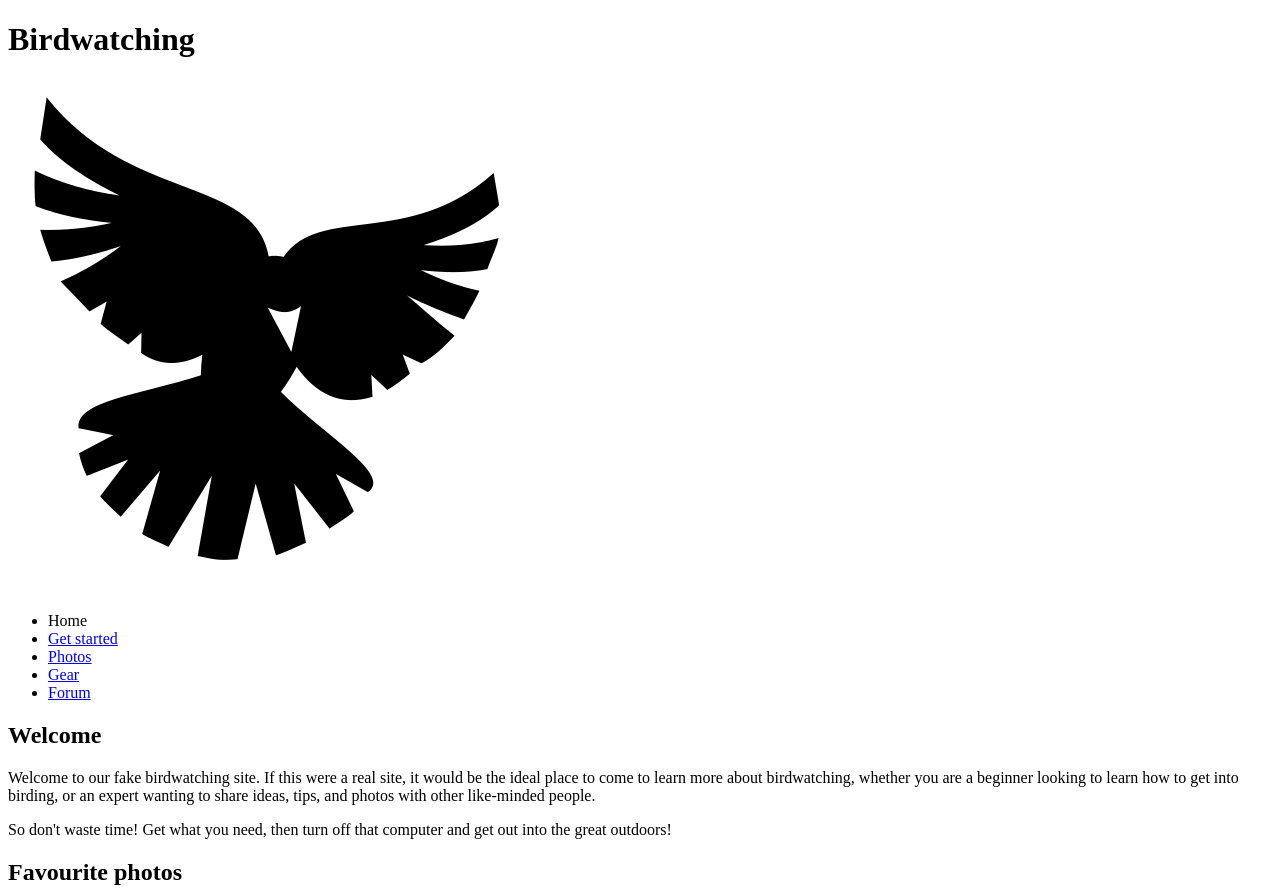
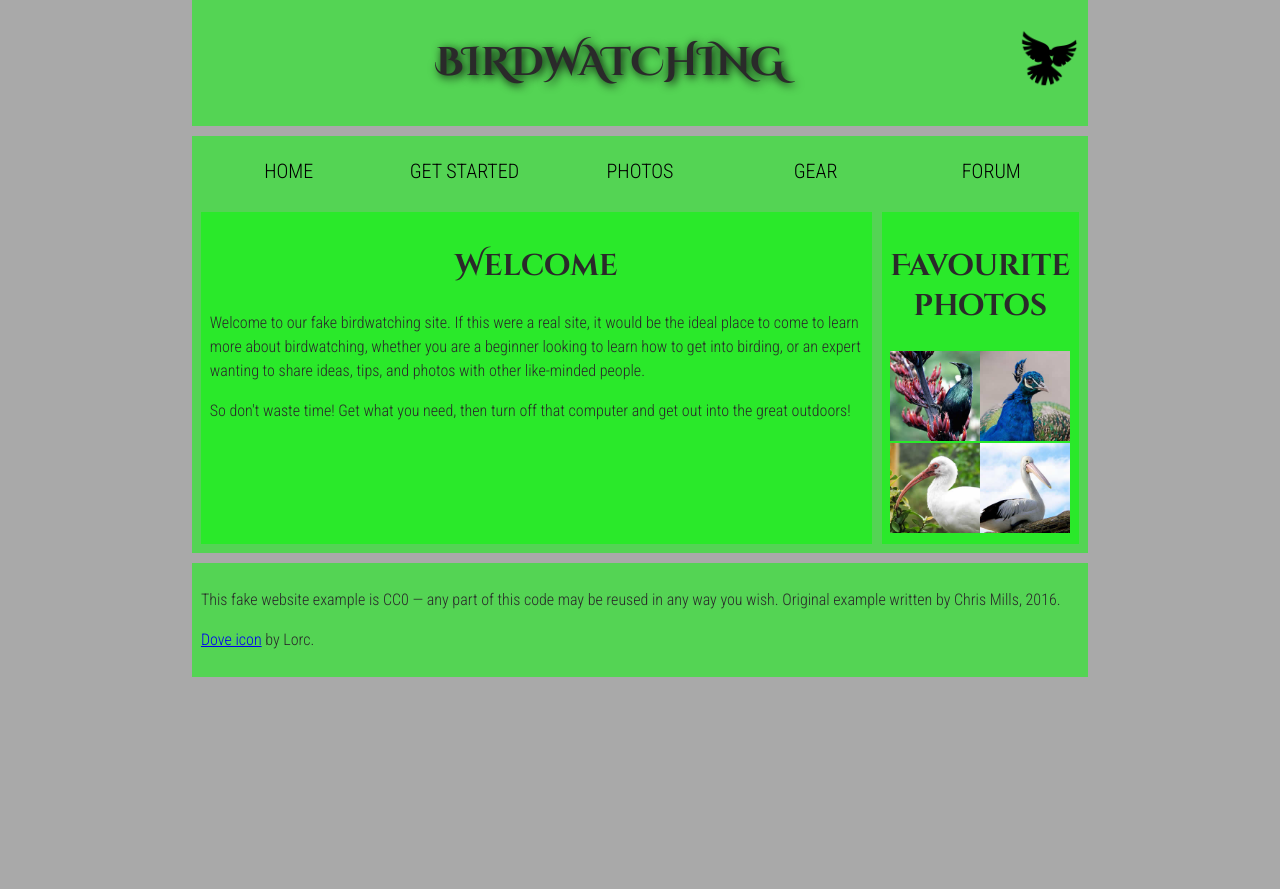
Before and after one commit to lxvs/t, a plain HTML site: page mdn/assets/index.html in a window 1280 px wide. Shown: the top 889 px of the page. After the commit the page ends 800 px from the top, so only its background shows below. Drawn offline with Linux system fonts and the light colour scheme.

Commit message:
Finish test of structuring a page of content

```diff
--- a/mdn/assets/index.html
+++ b/mdn/assets/index.html
@@ -4,6 +4,7 @@
     <meta charset="utf-8">
     <title>Birdwatching</title>
     <link href="https://fonts.googleapis.com/css?family=Roboto+Condensed:300%7CCinzel+Decorative:700" rel="stylesheet">
+    <link rel="stylesheet" href="style.css">
 
     <!--[if lt IE 9]>
       <script src="https://cdnjs.cloudflare.com/ajax/libs/html5shiv/3.7.3/html5shiv.js"></script>
@@ -11,11 +12,12 @@
   </head>
 
   <body>
-
+    <header>
       <h1>Birdwatching</h1>
       <img src="dove.png" alt="a simple dove logo">
+    </header>
 
-
+    <nav>
       <ul>
         <li><span>Home</span></li>
         <li><a href="#">Get started</a></li>
@@ -23,25 +25,27 @@
         <li><a href="#">Gear</a></li>
         <li><a href="#">Forum</a></li>
       </ul>
+    </nav>
 
+    <main>
+      <article>
+        <h2>Welcome</h2>
+        <p>Welcome to our fake birdwatching site. If this were a real site, it would be the ideal place to come to learn more about birdwatching, whether you are a beginner looking to learn how to get into birding, or an expert wanting to share ideas, tips, and photos with other like-minded people.</p>
+        <p>So don't waste time! Get what you need, then turn off that computer and get out into the great outdoors!</p>
+      </article>
 
-      <h2>Welcome</h2>
+      <aside>
+        <h2>Favourite photos</h2>
+        <a href="favorite-1.jpg"><img src="favorite-1_th.jpg" alt="Small black bird, black claws, long black slender beak, links to larger version of the image"></a>
+        <a href="favorite-2.jpg"><img src="favorite-2_th.jpg" alt="Top half of a pretty bird with bright blue plumage on neck, light colored beak, blue headdress, links to larger version of the image"></a>
+        <a href="favorite-3.jpg"><img src="favorite-3_th.jpg" alt="Top half of a large bird with white plumage, very long curved narrow light colored break, links to larger version of the image"></a>
+        <a href="favorite-4.jpg"><img src="favorite-4_th.jpg" alt="Large bird, mostly white plumage with black plumage on back and rear, long straight white beak, links to larger version of the image"></a>
+      </aside>
+    </main>
 
-      <p>Welcome to our fake birdwatching site. If this were a real site, it would be the ideal place to come to learn more about birdwatching, whether you are a beginner looking to learn how to get into birding, or an expert wanting to share ideas, tips, and photos with other like-minded people.</p>
-
-      <p>So don't waste time! Get what you need, then turn off that computer and get out into the great outdoors!</p>
-
-      <h2>Favourite photos</h2>
-
-      <a href="favorite-1.jpg"><img src="favorite-1_th.jpg" alt="Small black bird, black claws, long black slender beak, links to larger version of the image"></a>
-      <a href="favorite-2.jpg"><img src="favorite-2_th.jpg" alt="Top half of a pretty bird with bright blue plumage on neck, light colored beak, blue headdress, links to larger version of the image"></a>
-      <a href="favorite-3.jpg"><img src="favorite-3_th.jpg" alt="Top half of a large bird with white plumage, very long curved narrow light colored break, links to larger version of the image"></a>
-      <a href="favorite-4.jpg"><img src="favorite-4_th.jpg" alt="Large bird, mostly white plumage with black plumage on back and rear, long straight white beak, links to larger version of the image"></a>
-
-
+    <footer>
       <p>This fake website example is CC0 — any part of this code may be reused in any way you wish. Original example written by Chris Mills, 2016.</p>
-
       <p><a href="http://game-icons.net/lorc/originals/dove.html">Dove icon</a> by Lorc.</p>
-
+    </footer>
   </body>
 </html>
```
